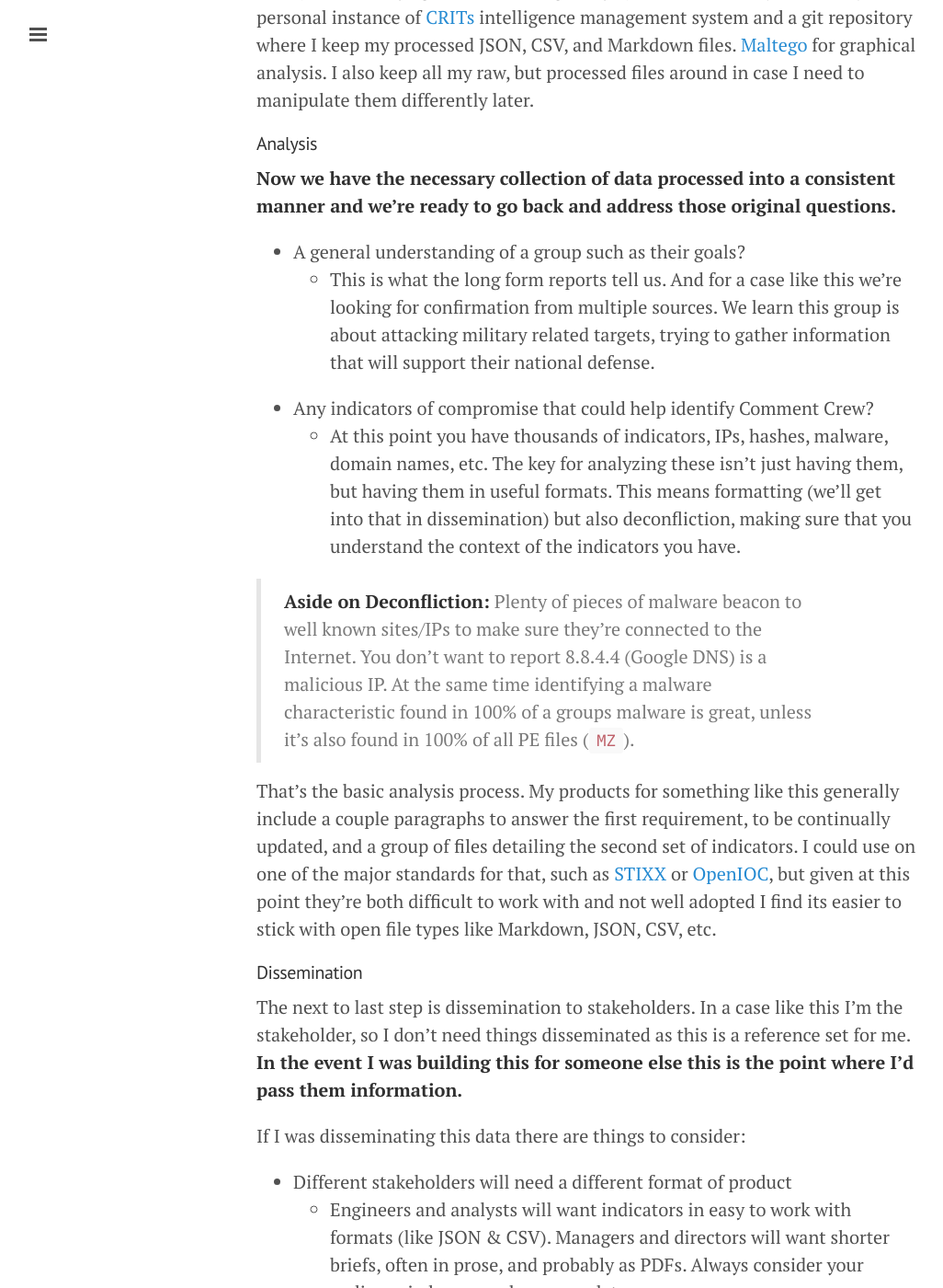
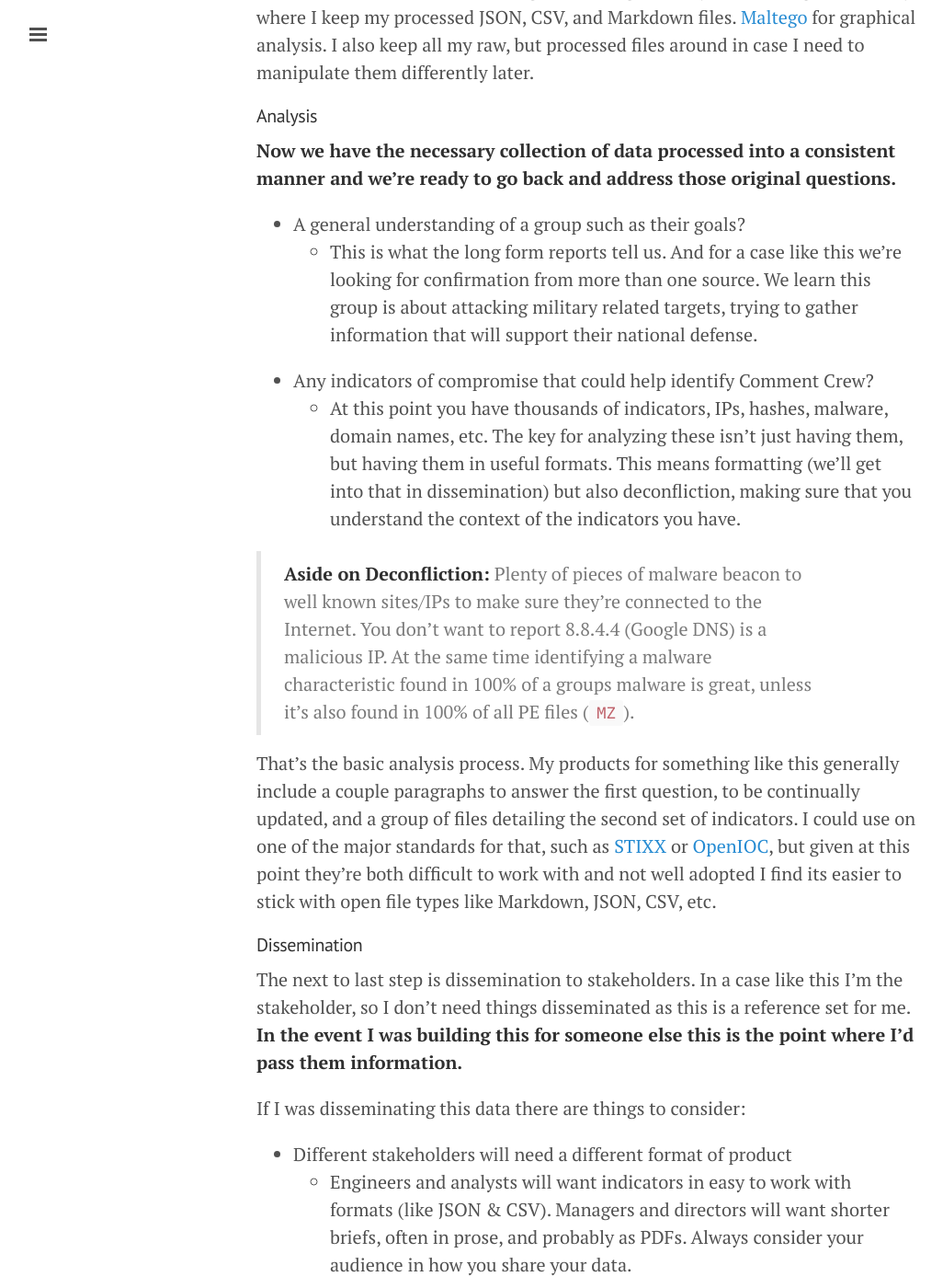
Before and after one commit to sroberts/sroberts.github.io, a Jekyll site: the page built from _posts/2015-02-16-cycles-intelligence.md, in a window 1280 px wide and 1400 px high, scrolled down 3274 px. Shown: the whole window at 92% size, without its empty margins (1-1027 px from the left). Built offline with Jekyll 4.4.1, drawn with Linux system fonts in a browser that asks for light colours; nearby versions of some CDN libraries; some of the changed text lies outside the part shown.

Commit message:
Re-spellchecked and grammer checked

````diff
--- a/_posts/2015-02-16-cycles-intelligence.md
+++ b/_posts/2015-02-16-cycles-intelligence.md
@@ -38,7 +38,7 @@
 - Google
     - It's amazing what you can find going through articles & blog posts. You'll want to store all the, though watch out; the current tech media is rife with republishing all over the place.
 - Vendor Information
-    - In the case of Comment Crew they were the focus of the most [<i class="fa fa-file-pdf-o"></i> prolific single vendor report in security community history](http://intelreport.mandiant.com/Mandiant_APT1_Report.pdf). This of course merited a walk through with a fine tooth comb, but so did the follow on reports as well.
+    - Comment Crew was the focus of the most [<i class="fa fa-file-pdf-o"></i> prolific single vendor report in security community history](http://intelreport.mandiant.com/Mandiant_APT1_Report.pdf). This of course merited a walk through with a fine tooth comb, but so did the follow on reports as well.
 - Re-Analyzing Information
     - From this point there's a whole [<i class="fa fa-file-archive-o"></i> new series indicators of compromise](http://intelreport.mandiant.com/Mandiant_APT1_Report_Appendix.zip) as well as non-technical indicators such as associated actor names, the actual unit designator of the group, etc. Each of these in turn is the basis of another collection using other sources. This is where tools like [DomainTools](http://www.domaintools.com/), [VirusTotal](https://www.virustotal.com/), and [PassiveTotal](https://www.passivetotal.org/) become handy.
 
@@ -55,13 +55,13 @@
 __Now we have the necessary collection of data processed into a consistent manner and we're ready to go back and address those original questions.__
 
 - A general understanding of a group such as their goals?
-    - This is what the long form reports tell us. And for a case like this we're looking for confirmation from multiple sources. We learn this group is about attacking military related targets, trying to gather information that will support their national defense.
+    - This is what the long form reports tell us. And for a case like this we're looking for confirmation from more than one source. We learn this group is about attacking military related targets, trying to gather information that will support their national defense.
 - Any indicators of compromise that could help identify Comment Crew?
     - At this point you have thousands of indicators, IPs, hashes, malware, domain names, etc. The key for analyzing these isn't just having them, but having them in useful formats. This means formatting (we'll get into that in dissemination) but also deconfliction, making sure that you understand the context of the indicators you have.
 
 > __Aside on Deconfliction:__ Plenty of pieces of malware beacon to well known sites/IPs to make sure they're connected to the Internet. You don't want to report 8.8.4.4 (Google DNS) is a malicious IP. At the same time identifying a malware characteristic found in 100% of a groups malware is great, unless it's also found in 100% of all PE files (```MZ```).
 
-That's the basic analysis process. My products for something like this generally include a couple paragraphs to answer the first requirement, to be continually updated, and a group of files detailing the second set of indicators. I could use on one of the major standards for that, such as [STIXX](https://stix.mitre.org/) or [OpenIOC](http://www.openioc.org/), but given at this point they're both difficult to work with and not well adopted I find its easier to stick with open file types like Markdown, JSON, CSV, etc.
+That's the basic analysis process. My products for something like this generally include a couple paragraphs to answer the first question, to be continually updated, and a group of files detailing the second set of indicators. I could use on one of the major standards for that, such as [STIXX](https://stix.mitre.org/) or [OpenIOC](http://www.openioc.org/), but given at this point they're both difficult to work with and not well adopted I find its easier to stick with open file types like Markdown, JSON, CSV, etc.
 
 #### Dissemination
 
````
Also changed, not shown: other parts of _posts/2015-02-16-cycles-intelligence.md (+1 -1 lines).
